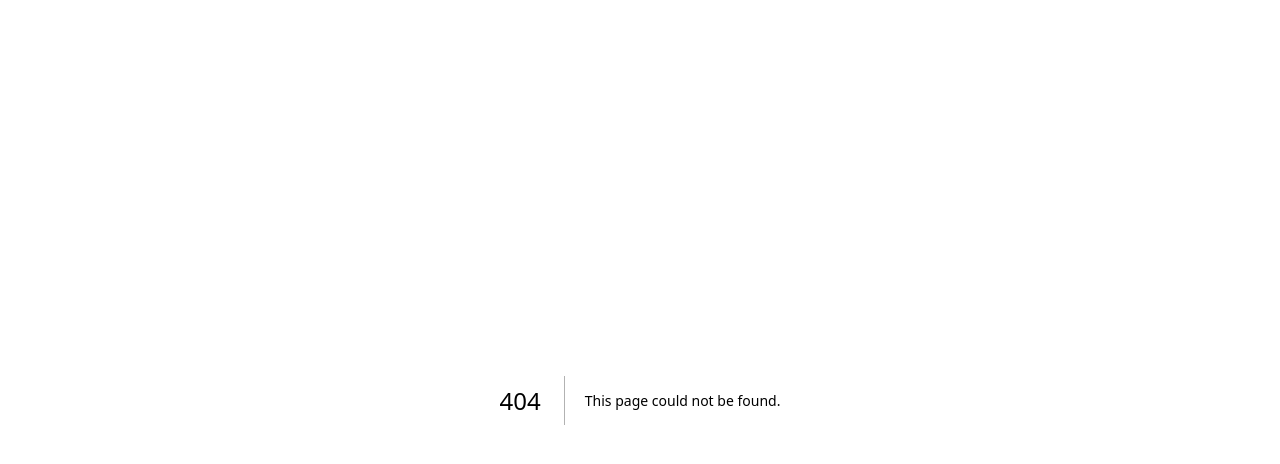
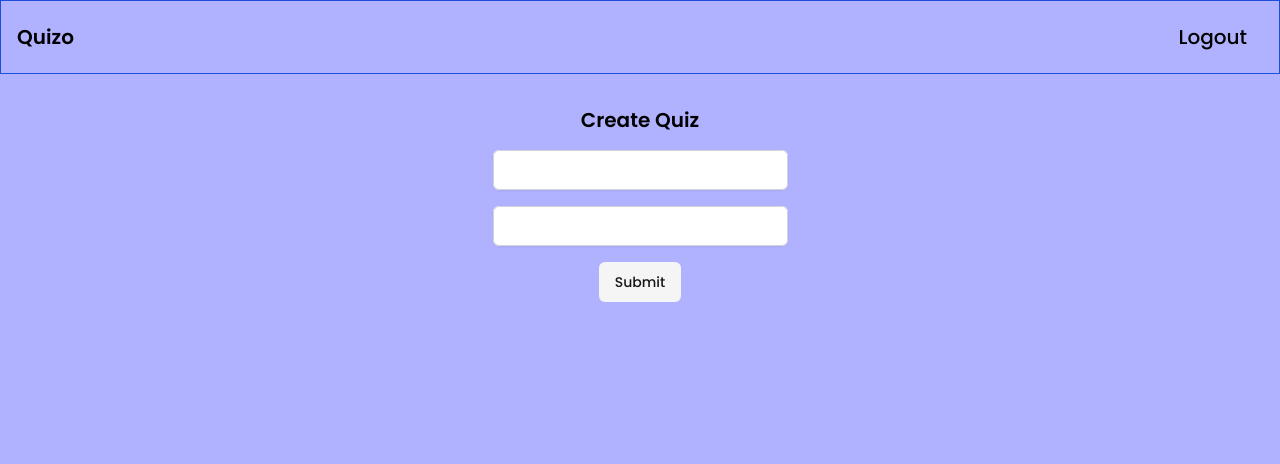
Before and after one commit to Hmalhotra004/quizo, a Next.js app: page /create in a window 1280 px wide. Before the commit this address had no page. Shown: the top 464 px of the page. Built offline with nearby package versions, Linux system fonts and the light colour scheme.

Commit message:
create quiz

```diff
--- /dev/null
+++ b/src/app/(main)/create/page.tsx
@@ -0,0 +1,156 @@
+"use client";
+import FormInput from "@/components/FormInput";
+import { Button } from "@/components/ui/button";
+import {
+  Form,
+  FormControl,
+  FormField,
+  FormItem,
+  FormMessage,
+} from "@/components/ui/form";
+import { zodResolver } from "@hookform/resolvers/zod";
+import { useMutation, useQueryClient } from "@tanstack/react-query";
+import axios from "axios";
+import Cookie from "js-cookie";
+import { useRouter } from "next/navigation";
+import { useForm } from "react-hook-form";
+import { z } from "zod";
+
+const formSchema = z.object({
+  title: z
+    .string()
+    .min(1, "Title is required")
+    .transform(
+      (val) => val.charAt(0).toUpperCase() + val.slice(1).toLowerCase()
+    ),
+  description: z.string().min(1, "Description is required"),
+});
+
+const CreateQuizPage = () => {
+  const userId = Cookie.get("quizoUser");
+  const router = useRouter();
+  const queryClient = useQueryClient();
+
+  const form = useForm<z.infer<typeof formSchema>>({
+    resolver: zodResolver(formSchema),
+    defaultValues: {
+      title: "",
+      description: "",
+    },
+  });
+
+  const { mutateAsync } = useMutation({
+    mutationFn: async (values: z.infer<typeof formSchema>) => {
+      try {
+        const response = await axios.post(
+          `/api/quiz`,
+          {
+            title: values.title,
+            desp: values.description,
+            userId,
+          },
+          {
+            headers: {
+              Authorization: `Bearer ${Cookie.get("quizoSession")}`,
+            },
+          }
+        );
+        if (response.status === 200) {
+          queryClient.invalidateQueries({ queryKey: ["quizzes"] });
+          form.reset();
+          router.push("/dashboard");
+        }
+        return response.data;
+      } catch (err) {
+        if (axios.isAxiosError(err) && err.response?.status === 404) {
+          console.log("err 404");
+          // Cookie.remove("quizoUser");
+          // Cookie.remove("quizoSession");
+          // router.refresh();
+        } else if (axios.isAxiosError(err) && err.response?.status === 401) {
+          console.log("err 401");
+          // Cookie.remove("quizoUser");
+          // Cookie.remove("quizoSession");
+          // router.refresh();
+        } else {
+          form.setError("root", {
+            type: "manual",
+            message: "An error occurred. Please try again.",
+          });
+        }
+      }
+    },
+  });
+
+  function onSubmit(values: z.infer<typeof formSchema>) {
+    if (!userId || !Cookie.get("quizoSession")) {
+      form.setError("root", {
+        type: "manual",
+        message: "Session expired. Please log in again.",
+      });
+      return;
+    }
+    mutateAsync(values);
+  }
+
+  return (
+    <Form {...form}>
+      <form
+        onSubmit={form.handleSubmit(onSubmit)}
+        className="flex flex-col justify-center items-center mt-8 gap-y-4"
+      >
+        <h1 className="font-semibold md:text-xl max-md:text-lg">Create Quiz</h1>
+        <FormField
+          control={form.control}
+          name="title"
+          render={({ field, fieldState }) => (
+            <FormItem className="relative">
+              {/* <Label
+                fieldState={fieldState}
+                label=" Subject Name*"
+              /> */}
+              <FormControl>
+                <FormInput
+                  type="text"
+                  field={field}
+                />
+              </FormControl>
+              <FormMessage>{fieldState.error?.message}</FormMessage>
+            </FormItem>
+          )}
+        />
+
+        <FormField
+          control={form.control}
+          name="description"
+          render={({ field, fieldState }) => (
+            <FormItem className="relative">
+              {/* <Label
+                fieldState={fieldState}
+                label=" Subject Name*"
+              /> */}
+              <FormControl>
+                <FormInput
+                  type="text"
+                  field={field}
+                />
+              </FormControl>
+              <FormMessage>{fieldState.error?.message}</FormMessage>
+            </FormItem>
+          )}
+        />
+
+        <FormMessage>{form.formState.errors.root?.message}</FormMessage>
+
+        <Button
+          type="submit"
+          variant="secondary"
+        >
+          Submit
+        </Button>
+      </form>
+    </Form>
+  );
+};
+
+export default CreateQuizPage;
--- a/src/app/(main)/dashboard/page.tsx
+++ b/src/app/(main)/dashboard/page.tsx
@@ -1,6 +1,7 @@
 "use client";
+import Loader from "@/components/Loader";
 import QuizCard from "@/components/QuizCard";
-import { Button } from "@/components/ui/button";
+import ServerError from "@/components/ServerError";
 import { quiz } from "@/types";
 import { useQuery } from "@tanstack/react-query";
 import axios from "axios";
@@ -10,7 +11,11 @@ import { Plus } from "lucide-react";
 const DashboardPage = () => {
   const userId = Cookies.get("quizoUser");
 
-  const { data: quizzes } = useQuery<quiz[]>({
+  const {
+    data: quizzes,
+    isLoading,
+    isError,
+  } = useQuery<quiz[]>({
     queryKey: ["quizzes"],
     queryFn: async () => {
       const response = await axios.get("/api/quiz", {
@@ -23,6 +28,14 @@ const DashboardPage = () => {
       return response.data;
     },
   });
+
+  if (isLoading) {
+    return <Loader />;
+  }
+
+  if (isError) {
+    return <ServerError />;
+  }
 
   return (
     <section className="flex flex-col items-center mt-8">
@@ -37,12 +50,12 @@ const DashboardPage = () => {
           No Quiz Found. Try Adding one.
         </h1>
       )}
-      <Button
-        variant="float"
-        size="icon"
+      <a
+        href="/create"
+        className=" cursor-pointer fixed bottom-6 right-6 bg-blue-600 text-white rounded-full p-2 shadow-lg hover:bg-blue-700"
       >
         <Plus />
-      </Button>
+      </a>
     </section>
   );
 };
--- a/src/app/api/quiz/route.ts
+++ b/src/app/api/quiz/route.ts
@@ -4,7 +4,9 @@ import { NextRequest, NextResponse } from "next/server";
 
 export async function POST(req: NextRequest) {
   try {
-    const { userId, session, title, desp } = await req.json();
+    const { userId, title, desp } = await req.json();
+
+    const session = req.headers.get("Authorization")?.split(" ")[1];
 
     if (!session || !userId || !title || !desp)
       return new NextResponse("missing info", { status: 400 });
@@ -28,7 +30,7 @@ export async function POST(req: NextRequest) {
     if (!existingSession)
       return new NextResponse("User Unauthorized", { status: 401 });
 
-    const quiz = db.quiz.create({
+    const quiz = await db.quiz.create({
       data: {
         title,
         description: desp,
@@ -71,7 +73,7 @@ export async function GET(req: NextRequest) {
     if (!existingSession)
       return new NextResponse("User Unauthorized", { status: 401 });
 
-    const quizzes = db.quiz.findMany({
+    const quizzes = await db.quiz.findMany({
       where: {
         userId,
       },
--- a/src/app/page.tsx
+++ b/src/app/page.tsx
@@ -18,11 +18,7 @@ const HomePage = () => {
     }
   }, [router]);
 
-  return (
-    <div className="flex justify-center items-center h-screen bg-custom-blue-500">
-      <Loader />
-    </div>
-  );
+  return <Loader />;
 };
 
 export default HomePage;
--- a/src/components/Loader.tsx
+++ b/src/components/Loader.tsx
@@ -1,7 +1,11 @@
 import { Loader2 } from "lucide-react";
 
 const Loader = () => {
-  return <Loader2 className="animate-spin" />;
+  return (
+    <div className="flex justify-center items-center h-screen">
+      <Loader2 className="animate-spin" />
+    </div>
+  );
 };
 
 export default Loader;
--- /dev/null
+++ b/src/components/ServerError.tsx
@@ -0,0 +1,13 @@
+import { ServerCrash } from 'lucide-react';
+import React from 'react'
+
+const ServerError = () => {
+  return (
+    <div className="flex items-center justify-center h-screen flex-col gap-2">
+      <ServerCrash className="w-10 h-10" />
+      <p className="text-lg">Somthing went wrong please try again</p>
+    </div>
+  );
+}
+
+export default ServerError
--- a/src/components/ui/button.tsx
+++ b/src/components/ui/button.tsx
@@ -20,8 +20,6 @@ const buttonVariants = cva(
         ghost:
           "hover:bg-neutral-100 hover:text-neutral-900 dark:hover:bg-neutral-800 dark:hover:text-neutral-50",
         link: "text-neutral-900 underline-offset-4 hover:underline dark:text-neutral-50",
-        float:
-          "fixed bottom-6 right-6 bg-blue-600 text-white rounded-full p-2 shadow-lg hover:bg-blue-700",
       },
       size: {
         default: "h-10 px-4 py-2",
```
